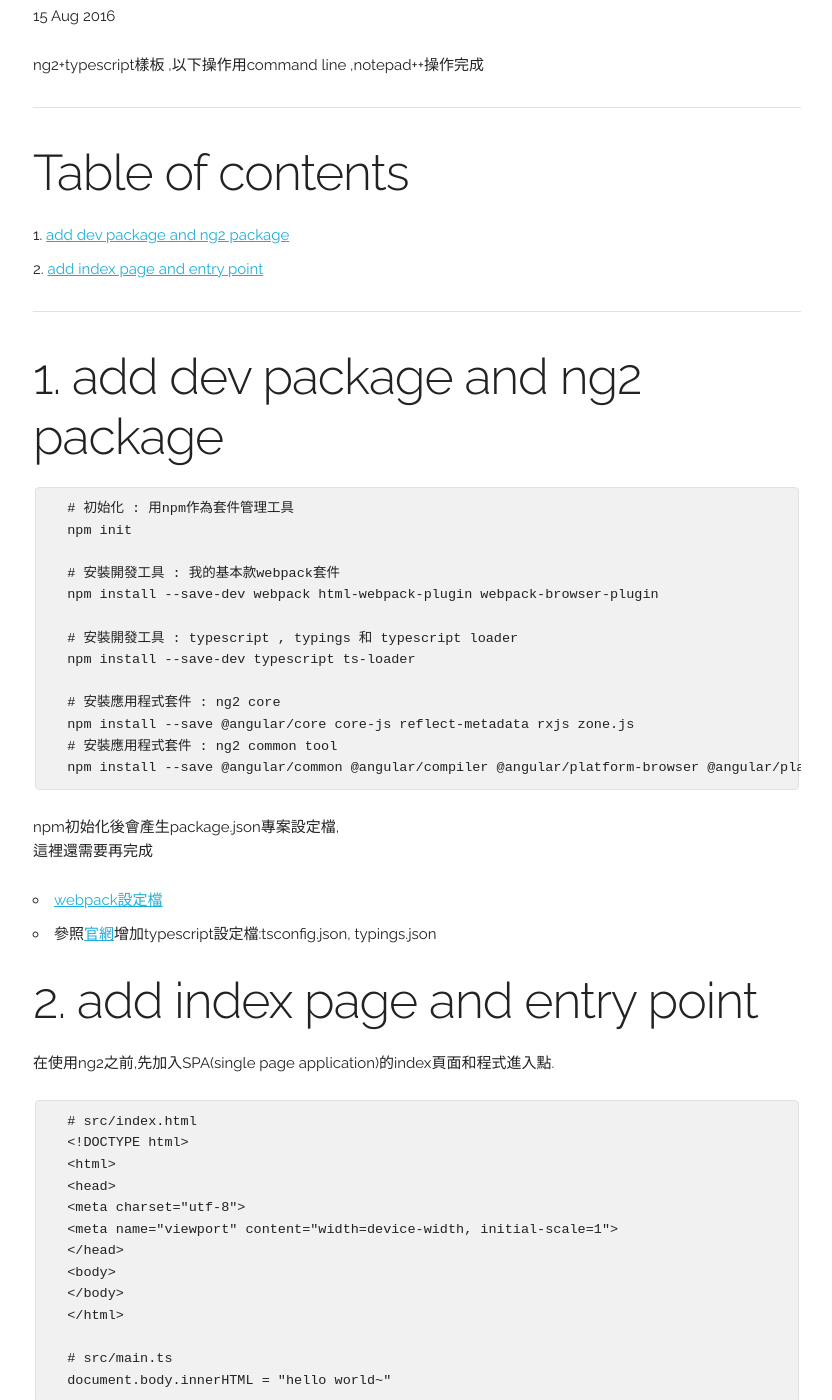
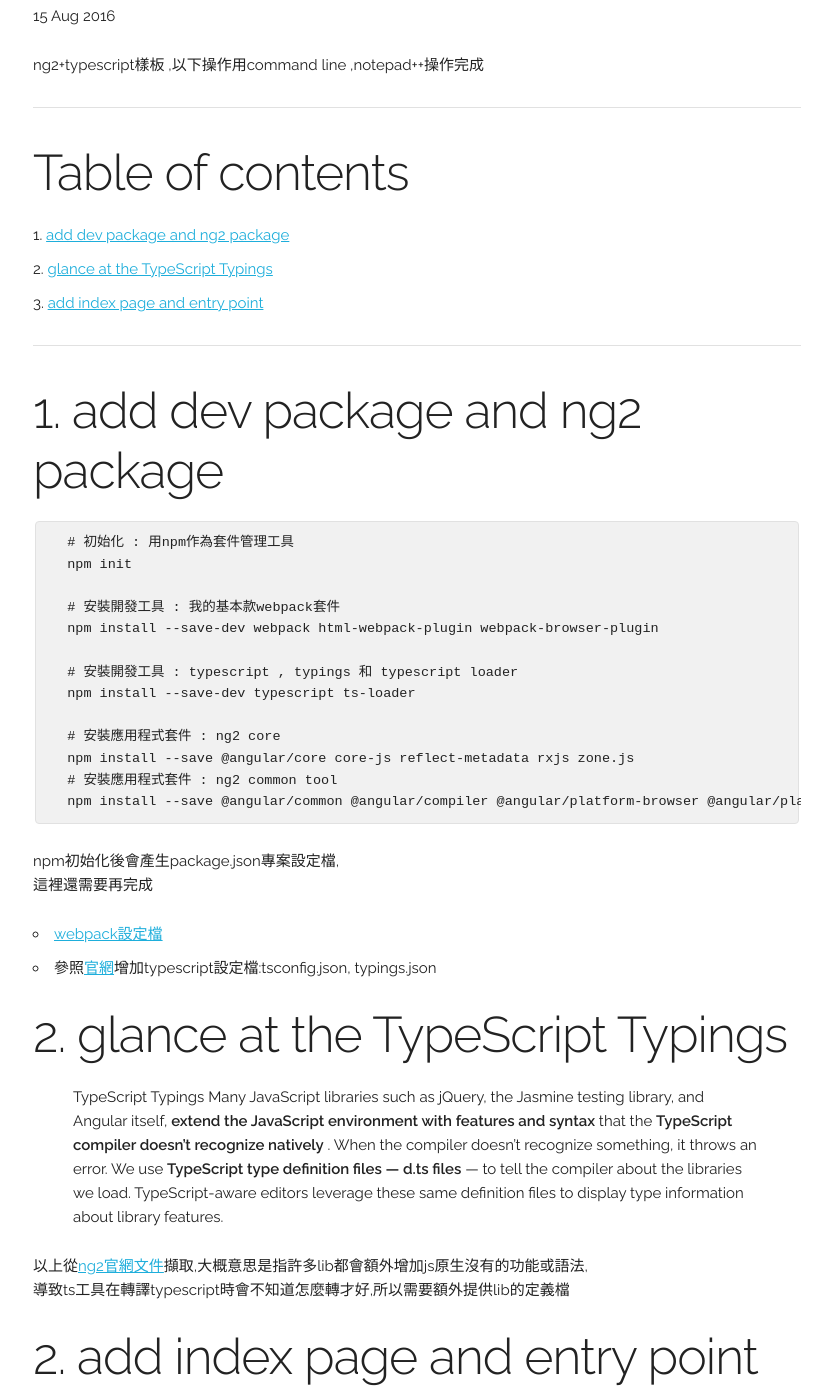
Before and after one commit to weichou1229/weichou.github.io, a Jekyll site: the page built from _posts/blog/2016-08-15-webpack-ng2-typescript-startup.md, in a window 1280 px wide and 1400 px high, scrolled down 196 px. Shown: the whole window, without its empty margins (223-1055 px from the left). Built offline with Jekyll 4.4.1, drawn with Linux system fonts in a browser that asks for light colours; comment, search, counter and statistics services are not loaded.

Commit message:
ng2 startup

```diff
--- a/_posts/blog/2016-08-15-webpack-ng2-typescript-startup.md
+++ b/_posts/blog/2016-08-15-webpack-ng2-typescript-startup.md
@@ -11,7 +11,8 @@ ng2+typescript樣板 ,以下操作用command line ,notepad++操作完成
 # Table of contents
 
 1. [add dev package and ng2 package](#add-dev-package-and-ng2-package)
-2. [add index page and entry point](#add-index-page-and-entry-point)
+2. [glance at the TypeScript Typings](#glance-at-the-typescript-typings)
+3. [add index page and entry point](#add-index-page-and-entry-point)
 
 --------------------------------------------------------------------------------
 
@@ -36,6 +37,16 @@ npm初始化後會產生package.json專案設定檔,
 這裡還需要再完成
 * [webpack設定檔][webpack.config.js]
 * 參照[官網][ng2DocTypescriptConfig]增加typescript設定檔:tsconfig.json, typings.json
+
+# 2\. glance at the TypeScript Typings
+>TypeScript Typings
+>Many JavaScript libraries such as jQuery, the Jasmine testing library, and Angular itself, **extend the JavaScript environment with features and syntax** that the  **TypeScript compiler doesn't recognize natively** . When the compiler doesn't recognize something, it throws an error.
+>We use **TypeScript type definition files — d.ts files** — to tell the compiler about the libraries we load.
+>TypeScript-aware editors leverage these same definition files to display type information about library features.
+
+以上從[ng2官網文件][ng2DocTypings]擷取,大概意思是指許多lib都會額外增加js原生沒有的功能或語法,
+導致ts工具在轉譯typescript時會不知道怎麼轉才好,所以需要額外提供lib的定義檔
+
 
 # 2\. add index page and entry point
 在使用ng2之前,先加入SPA(single page application)的index頁面和程式進入點.
@@ -63,3 +74,4 @@ npm初始化後會產生package.json專案設定檔,
 [webpack.config.js]:https://github.com/weichou1229/webpack-practice/blob/master/ng2Startup/webpack.config.js
 [tsconfig.json]:https://github.com/weichou1229/webpack-practice/blob/master/ng2Startup/tsconfig.json
 [ng2DocTypescriptConfig]:https://angular.io/docs/ts/latest/guide/typescript-configuration.html
+[ng2DocTypings]:https://angular.io/docs/ts/latest/guide/typescript-configuration.html#!#typings
```
